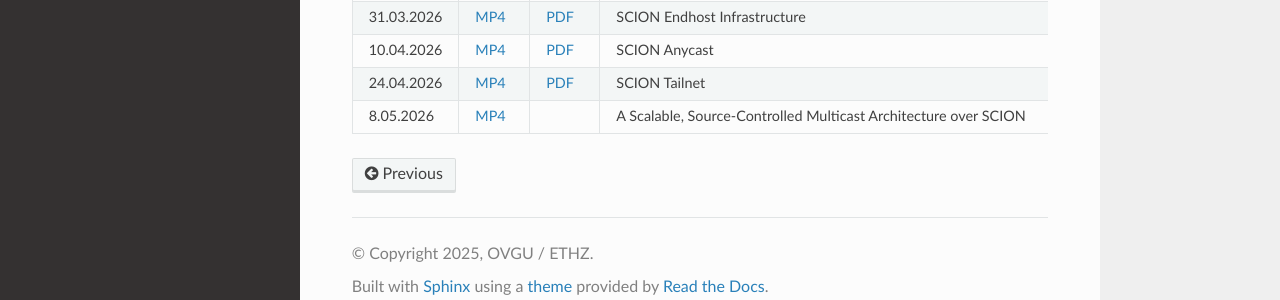
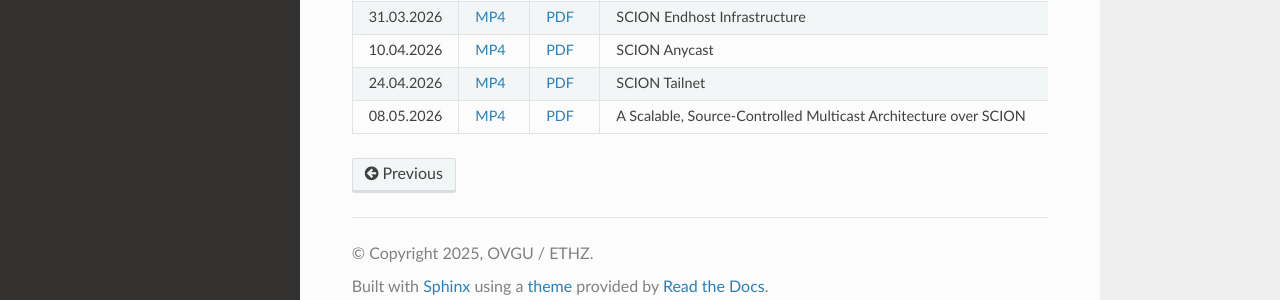
Before and after one commit to netsys-lab/scion-education-network-documentation, a Sphinx documentation site: the page built from docs/source/scion-research/meetings/past.rst, in a window 1280 px wide and 900 px high, scrolled down 983 px. Shown: the part 577-877 px from the top of the window. Built offline with Sphinx 7.4.7 and the Read the Docs theme 3.1.0, drawn with Linux system fonts in a browser that asks for light colours.

Commit message:
Add Marten's PDF presentation.

```diff
--- a/docs/source/scion-research/meetings/past.rst
+++ b/docs/source/scion-research/meetings/past.rst
@@ -273,9 +273,9 @@
       - SCION Tailnet
       - Tony John (OVGU Magdeburg)
       -
-    * - 8.05.2026
+    * - 08.05.2026
       - `MP4 <https://drive.google.com/file/d/1M9Q9Nz1JOymyeltvCUOqTmYz564ROa51/view>`__
-      -
+      - `PDF <https://drive.google.com/file/d/1FJt1iTCpVzy65foh4nMVZLb9AkwKNdno/view>`__
       - A Scalable, Source-Controlled Multicast Architecture over SCION
       - Marten Gartner (OVGU Magdeburg)
       -
```
